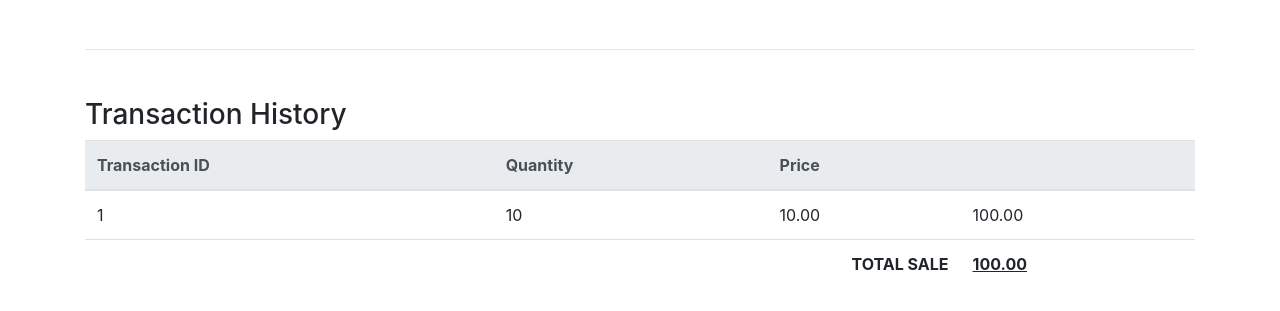
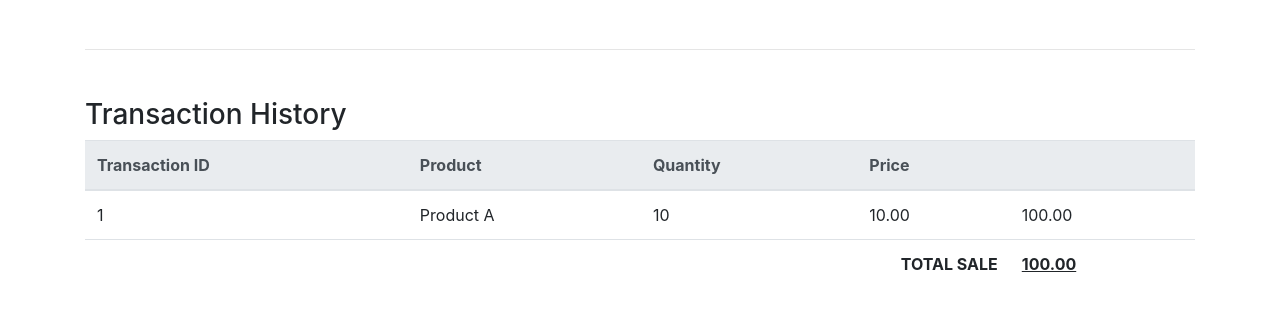
Before and after one commit to landichokimpaolo/Stock-Management-System, a PHP site: page / in a window 1280 px wide. Shown: the part 266-577 px from the top of the page. Run offline with PHP 8.4, Linux system fonts and the light colour scheme; data comes from the database, SQL or seed files in the repository; tables that the repository leaves empty hold one stand-in row (values such as "Sample post").

Commit message:
add product name in trasaction

```diff
--- a/index.php
+++ b/index.php
@@ -7,7 +7,7 @@ $total = 0;
 $stmt = $pdo->query('SELECT * FROM products');
 $products = $stmt->fetchAll(PDO::FETCH_ASSOC);
 
-$stmt = $pdo->query('SELECT * FROM transactions');
+$stmt = $pdo->query('SELECT A.transaction_id, A.sell_price, A.sell_stock, A.product_id, B.name FROM transactions A LEFT JOIN products B ON A.product_id = B.product_id ORDER BY transaction_id');
 $transactions = $stmt->fetchAll(PDO::FETCH_ASSOC);
 
 ?>
@@ -60,6 +60,7 @@ $transactions = $stmt->fetchAll(PDO::FETCH_ASSOC);
                 <thead class="thead-light">
                     <tr>
                         <th>Transaction ID</th>
+                        <th>Product</th>
                         <th>Quantity</th>
                         <th>Price</th>
                         <th></th>
@@ -72,13 +73,14 @@ $transactions = $stmt->fetchAll(PDO::FETCH_ASSOC);
                     ?>
                     <tr>
                         <td><?php echo $transaction['transaction_id']; ?></td>
+                        <td><?php echo $transaction['name']; ?></td>
                         <td><?php echo $transaction['sell_stock']; ?></td>
                         <td><?php echo $transaction['sell_price']; ?></td>
                         <td><?php echo number_format($subtotal, 2); ?></td>
                     </tr>
                 <?php endforeach; ?>
                 <tr>
-                    <th colspan="3" class="text-right">TOTAL SALE</th>
+                    <th colspan="4" class="text-right">TOTAL SALE</th>
                     <th><u><?php echo number_format($total, 2); ?></u></th>
                 </tr>
             </table>
```
